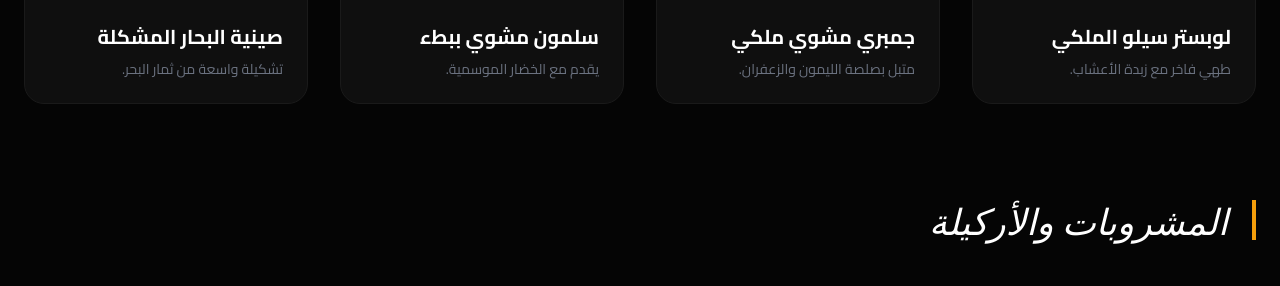
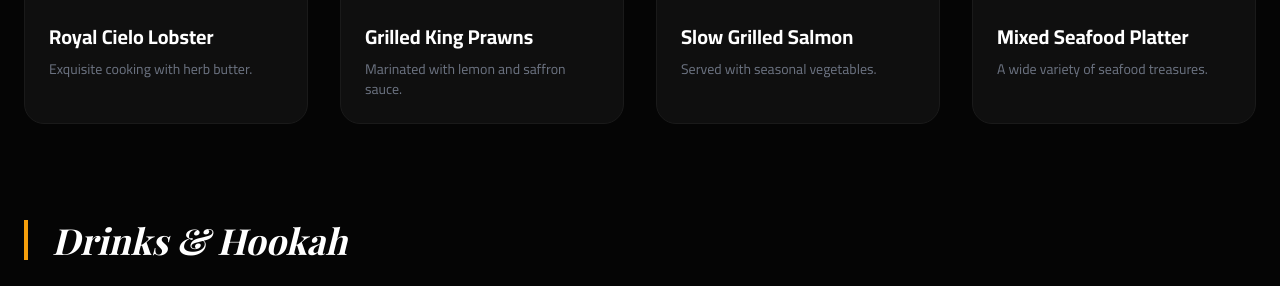
Before and after one commit to RaniaAkramm/CieloLounge, a Flask app: page / in a window 1280 px wide. Shown: the part 1171-1457 px from the top of the page. Run offline with Flask 3, Linux system fonts and the light colour scheme; some libraries are stand-ins or nearby versions; some web fonts are replaced.

Commit message:
Update index.html

````diff
--- a/templates/index.html
+++ b/templates/index.html
@@ -1,9 +1,9 @@
 <!DOCTYPE html>
-<html lang="ar" id="html-tag">
+<html lang="en" id="html-tag">
 <head>
     <meta charset="UTF-8">
     <meta name="viewport" content="width=device-width, initial-scale=1.0">
-    <title>CIELO LOUNGE | تجربة الفخامة المطلقة</title>
+    <title>CIELO LOUNGE | The Ultimate Luxury Experience</title>
     <script src="https://cdn.tailwindcss.com"></script>
     <link href="https://cdnjs.cloudflare.com/ajax/libs/font-awesome/6.4.0/css/all.min.css" rel="stylesheet">
     <link href="https://fonts.googleapis.com/css2?family=Cairo:wght@400;700;900&family=Playfair+Display:ital,wght@0,700;1,700&display=swap" rel="stylesheet">
@@ -62,7 +62,6 @@
             object-fit: cover;
         }
 
-        /* Language Switcher Styling */
         .lang-dropdown {
             background: rgba(255, 255, 255, 0.1);
             backdrop-filter: blur(10px);
@@ -81,29 +80,30 @@
         }
     </style>
 </head>
-<body dir="rtl">
+<body dir="ltr">
 
-    <!-- لافتة بيع الدومين -->
+    <!-- Top Sale Banner -->
     <div class="sale-banner py-2 px-6 sticky top-0 z-[500] shadow-xl">
         <div class="max-w-7xl mx-auto flex flex-wrap justify-between items-center gap-3">
             <div class="flex items-center gap-3">
-                <span class="bg-yellow-400 text-black text-[9px] font-black px-2 py-0.5 rounded uppercase" id="tag-for-sale">للبيع</span>
-                <h2 class="text-xs md:text-sm font-bold tracking-tight" id="banner-text">النطاق متاح للشراء: CIELOLOUNGE.COM</h2>
+                <span class="bg-yellow-400 text-black text-[9px] font-black px-2 py-0.5 rounded uppercase" id="tag-for-sale">FOR SALE</span>
+                <h2 class="text-xs md:text-sm font-bold tracking-tight" id="banner-text">DOMAIN FOR SALE: CIELOLOUNGE.COM</h2>
             </div>
 
             <div class="flex items-center gap-4">
-                <!-- اختيار اللغة -->
+                <!-- Language Selector -->
                 <div class="flex items-center gap-2">
                     <i class="fas fa-globe text-xs"></i>
-                    <select class="lang-dropdown" onchange="changeLanguage(this.value)">
+                    <select class="lang-dropdown" onchange="changeLanguage(this.value)" id="lang-select">
+                        <option value="en">English</option>
                         <option value="ar">العربية</option>
-                        <option value="en">English</option>
                         <option value="fr">Français</option>
                         <option value="de">Deutsch</option>
                     </select>
                 </div>
-                <a href="https://wa.me/9647805380508" class="bg-white text-blue-900 px-4 py-1 rounded-full text-xs font-black">
-                    <i class="fab fa-whatsapp"></i> 009647805380508
+                <!-- GoDaddy Link -->
+                <a href="https://www.godaddy.com/domainsearch/find?domainToCheck=cielolounge.com" target="_blank" class="bg-white text-blue-900 px-4 py-1 rounded-full text-xs font-black hover:bg-gray-100 transition-colors" id="btn-godaddy">
+                    <i class="fas fa-shopping-cart"></i> Buy on GoDaddy
                 </a>
             </div>
         </div>
@@ -114,101 +114,101 @@
         <div class="relative z-10">
             <h3 class="text-blue-400 font-bold tracking-[0.4em] mb-4 text-xs uppercase" id="hero-sub">Luxury Experience</h3>
             <h1 class="text-7xl md:text-9xl serif italic mb-6">Cielo.</h1>
-            <p class="max-w-xl mx-auto text-lg text-gray-200 mb-10 leading-relaxed font-light" id="hero-desc">إطلالة تعانق السحاب، وأطباق تحاكي الفن. سيلو لونج وجهتكم الأولى للفخامة في قلب العراق.</p>
+            <p class="max-w-xl mx-auto text-lg text-gray-200 mb-10 leading-relaxed font-light" id="hero-desc">A view that touches the clouds, and dishes that mimic art. Cielo Lounge is your premier destination for luxury in the heart of Iraq.</p>
             <div class="flex flex-wrap justify-center gap-4">
-                <a href="#food" class="bg-white text-black px-10 py-4 font-bold rounded-full hover:bg-blue-600 hover:text-white transition-all text-sm" id="btn-menu">قائمة الطعام</a>
-                <a href="#events" class="border border-white/30 text-white px-10 py-4 font-bold rounded-full hover:bg-white hover:text-black transition-all text-sm" id="btn-events">أجواء سيلو</a>
+                <a href="#food" class="bg-white text-black px-10 py-4 font-bold rounded-full hover:bg-blue-600 hover:text-white transition-all text-sm" id="btn-menu">Our Menu</a>
+                <a href="#events" class="border border-white/30 text-white px-10 py-4 font-bold rounded-full hover:bg-white hover:text-black transition-all text-sm" id="btn-events">Cielo Vibes</a>
             </div>
         </div>
     </header>
 
     <main class="max-w-7xl mx-auto px-6 py-24">
 
-        <!-- قسم الأكلات البحرية -->
+        <!-- Seafood Section -->
         <section id="food" class="mb-24">
-            <div class="mb-12 border-r-4 border-blue-600 pr-6" id="section-seafood-header">
-                <h2 class="text-4xl serif italic" id="seafood-title">كنوز البحر</h2>
-                <p class="text-gray-500 mt-2 italic" id="seafood-sub">أفضل الاختيارات البحرية الطازجة يومياً</p>
+            <div class="mb-12 border-l-4 border-blue-600 pl-6" id="section-seafood-header">
+                <h2 class="text-4xl serif italic" id="seafood-title">Sea Treasures</h2>
+                <p class="text-gray-500 mt-2 italic" id="seafood-sub">The finest fresh seafood daily</p>
             </div>
 
             <div class="grid grid-cols-1 md:grid-cols-2 lg:grid-cols-4 gap-8">
                 <div class="menu-card">
-                    <div class="img-box"><img src="https://loremflickr.com/600/400/lobster,cooked" alt="[attachment_0](attachment)"></div>
+                    <div class="img-box"><img src="https://loremflickr.com/600/400/lobster,cooked" alt="Lobster"></div>
                     <div class="p-6">
-                        <h4 class="text-xl font-bold mb-2" id="item-lobster-name">لوبستر سيلو الملكي</h4>
-                        <p class="text-gray-500 text-sm" id="item-lobster-desc">طهي فاخر مع زبدة الأعشاب.</p>
+                        <h4 class="text-xl font-bold mb-2" id="item-lobster-name">Royal Cielo Lobster</h4>
+                        <p class="text-gray-500 text-sm" id="item-lobster-desc">Exquisite cooking with herb butter.</p>
                     </div>
                 </div>
                 <div class="menu-card">
-                    <div class="img-box"><img src="https://loremflickr.com/600/400/shrimp,seafood" alt="[attachment_1](attachment)"></div>
+                    <div class="img-box"><img src="https://loremflickr.com/600/400/shrimp,seafood" alt="Shrimp"></div>
                     <div class="p-6">
-                        <h4 class="text-xl font-bold mb-2" id="item-shrimp-name">جمبري مشوي ملكي</h4>
-                        <p class="text-gray-500 text-sm" id="item-shrimp-desc">متبل بصلصة الليمون والزعفران.</p>
+                        <h4 class="text-xl font-bold mb-2" id="item-shrimp-name">Grilled King Prawns</h4>
+                        <p class="text-gray-500 text-sm" id="item-shrimp-desc">Marinated with lemon and saffron sauce.</p>
                     </div>
                 </div>
                 <div class="menu-card">
-                    <div class="img-box"><img src="https://loremflickr.com/600/400/salmon,fish" alt="[attachment_2](attachment)"></div>
+                    <div class="img-box"><img src="https://loremflickr.com/600/400/salmon,fish" alt="Salmon"></div>
                     <div class="p-6">
-                        <h4 class="text-xl font-bold mb-2" id="item-salmon-name">سلمون مشوي ببطء</h4>
-                        <p class="text-gray-500 text-sm" id="item-salmon-desc">يقدم مع الخضار الموسمية.</p>
+                        <h4 class="text-xl font-bold mb-2" id="item-salmon-name">Slow Grilled Salmon</h4>
+                        <p class="text-gray-500 text-sm" id="item-salmon-desc">Served with seasonal vegetables.</p>
                     </div>
                 </div>
                 <div class="menu-card">
-                    <div class="img-box"><img src="https://loremflickr.com/600/400/seafood,platter" alt=""></div>
+                    <div class="img-box"><img src="https://loremflickr.com/600/400/seafood,platter" alt="Platter"></div>
                     <div class="p-6">
-                        <h4 class="text-xl font-bold mb-2" id="item-platter-name">صينية البحار المشكلة</h4>
-                        <p class="text-gray-500 text-sm" id="item-platter-desc">تشكيلة واسعة من ثمار البحر.</p>
+                        <h4 class="text-xl font-bold mb-2" id="item-platter-name">Mixed Seafood Platter</h4>
+                        <p class="text-gray-500 text-sm" id="item-platter-desc">A wide variety of seafood treasures.</p>
                     </div>
                 </div>
             </div>
         </section>
 
-        <!-- قسم المشروبات -->
+        <!-- Drinks Section -->
         <section id="drinks" class="mb-24">
-            <div class="mb-12 border-r-4 border-amber-500 pr-6" id="section-drinks-header">
-                <h2 class="text-4xl serif italic" id="drinks-title">المشروبات والأركيلة</h2>
+            <div class="mb-12 border-l-4 border-amber-500 pl-6" id="section-drinks-header">
+                <h2 class="text-4xl serif italic" id="drinks-title">Drinks & Hookah</h2>
             </div>
             <div class="grid grid-cols-1 md:grid-cols-2 lg:grid-cols-4 gap-8">
                 <div class="menu-card">
-                    <div class="img-box"><img src="https://loremflickr.com/600/400/cocktail,drink" alt="[attachment_3](attachment)"></div>
-                    <div class="p-6"><span class="text-blue-400 text-xs font-bold">Cold</span><h4 class="text-lg font-bold" id="item-cold">موخيتو منعش</h4></div>
+                    <div class="img-box"><img src="https://loremflickr.com/600/400/cocktail,drink" alt="Drink"></div>
+                    <div class="p-6"><span class="text-blue-400 text-xs font-bold">Cold</span><h4 class="text-lg font-bold" id="item-cold">Refreshing Mojito</h4></div>
                 </div>
                 <div class="menu-card">
-                    <div class="img-box"><img src="https://loremflickr.com/600/400/coffee,latte" alt="[attachment_4](attachment)"></div>
-                    <div class="p-6"><span class="text-orange-400 text-xs font-bold">Hot</span><h4 class="text-lg font-bold" id="item-hot">قهوة لاتيه</h4></div>
+                    <div class="img-box"><img src="https://loremflickr.com/600/400/coffee,latte" alt="Latte"></div>
+                    <div class="p-6"><span class="text-orange-400 text-xs font-bold">Hot</span><h4 class="text-lg font-bold" id="item-hot">Coffee Latte</h4></div>
                 </div>
                 <div class="menu-card border-amber-600/50 bg-amber-900/10">
-                    <div class="img-box"><img src="https://loremflickr.com/600/400/hookah,shisha" alt="[attachment_5](attachment)"></div>
-                    <div class="p-6"><span class="text-amber-500 text-xs font-bold">Arguile</span><h4 class="text-lg font-bold text-amber-500" id="item-shisha">أركيلة سيلو VIP</h4></div>
+                    <div class="img-box"><img src="https://loremflickr.com/600/400/hookah,shisha" alt="Shisha"></div>
+                    <div class="p-6"><span class="text-amber-500 text-xs font-bold">Arguile</span><h4 class="text-lg font-bold text-amber-500" id="item-shisha">Cielo VIP Shisha</h4></div>
                 </div>
                 <div class="menu-card">
-                    <div class="img-box"><img src="https://loremflickr.com/600/400/coffee,specialty" alt="[attachment_6](attachment)"></div>
-                    <div class="p-6"><span class="text-purple-400 text-xs font-bold">Specialty</span><h4 class="text-lg font-bold" id="item-v60">قهوة مختصة V60</h4></div>
+                    <div class="img-box"><img src="https://loremflickr.com/600/400/coffee,specialty" alt="V60"></div>
+                    <div class="p-6"><span class="text-purple-400 text-xs font-bold">Specialty</span><h4 class="text-lg font-bold" id="item-v60">V60 Specialty Coffee</h4></div>
                 </div>
             </div>
         </section>
 
-        <!-- قسم الأجواء -->
+        <!-- Events Section -->
         <section id="events" class="mb-24 text-center">
-            <h2 class="text-5xl serif italic mb-4" id="events-title">عالم سيلو</h2>
-            <p class="text-gray-400 mb-12" id="events-sub">عيش اللحظة في أفضل أجواء ليلية</p>
+            <h2 class="text-5xl serif italic mb-4" id="events-title">Cielo Universe</h2>
+            <p class="text-gray-400 mb-12" id="events-sub">Live the moment in the best night vibes</p>
             <div class="grid grid-cols-1 md:grid-cols-3 gap-6">
                 <div class="h-[400px] rounded-3xl overflow-hidden relative group">
                     <img src="https://loremflickr.com/800/1200/party,club" class="w-full h-full object-cover">
                     <div class="absolute inset-0 bg-black/60 flex items-center justify-center p-4">
-                        <h4 class="text-2xl font-bold" id="event-dj">حفلات الـ DJ</h4>
+                        <h4 class="text-2xl font-bold" id="event-dj">DJ Nights</h4>
                     </div>
                 </div>
                 <div class="h-[400px] rounded-3xl overflow-hidden relative group">
                     <img src="https://loremflickr.com/800/1200/rooftop,terrace" class="w-full h-full object-cover">
                     <div class="absolute inset-0 bg-black/60 flex items-center justify-center p-4">
-                        <h4 class="text-2xl font-bold" id="event-terrace">إطلالة التراس</h4>
+                        <h4 class="text-2xl font-bold" id="event-terrace">Terrace View</h4>
                     </div>
                 </div>
                 <div class="h-[400px] rounded-3xl overflow-hidden relative group">
                     <img src="https://loremflickr.com/800/1200/lounge,modern" class="w-full h-full object-cover">
                     <div class="absolute inset-0 bg-black/60 flex items-center justify-center p-4">
-                        <h4 class="text-2xl font-bold" id="event-interior">الجلسات الداخلية</h4>
+                        <h4 class="text-2xl font-bold" id="event-interior">Indoor Seating</h4>
                     </div>
                 </div>
             </div>
@@ -223,20 +223,43 @@
                 <span class="block text-gray-500 text-[10px] uppercase mb-2" id="footer-inq">Inquiries</span>
                 <a href="mailto:cccvcccv3@gmail.com" class="text-lg hover:text-blue-500 transition">cccvcccv3@gmail.com</a>
             </div>
-            <div>
-                <span class="block text-gray-500 text-[10px] uppercase mb-2" id="footer-wa">WhatsApp</span>
-                <a href="https://wa.me/9647805380508" class="text-lg text-green-500 font-bold">009647805380508</a>
-            </div>
         </div>
         <p class="text-gray-700 text-[10px] tracking-[0.4em] uppercase">© 2024 Cielolounge.com</p>
     </footer>
 
     <script>
         const translations = {
+            en: {
+                dir: 'ltr',
+                banner: 'DOMAIN FOR SALE: CIELOLOUNGE.COM',
+                forSale: 'FOR SALE',
+                godaddy: 'Buy on GoDaddy',
+                heroDesc: 'A view that touches the clouds, and dishes that mimic art. Cielo Lounge is your premier destination for luxury in the heart of Iraq.',
+                btnMenu: 'Our Menu',
+                btnEvents: 'Cielo Vibes',
+                seafoodTitle: 'Sea Treasures',
+                seafoodSub: 'The finest fresh seafood daily',
+                lobster: 'Royal Cielo Lobster',
+                shrimp: 'Grilled King Prawns',
+                salmon: 'Slow Grilled Salmon',
+                platter: 'Mixed Seafood Platter',
+                drinksTitle: 'Drinks & Hookah',
+                itemCold: 'Refreshing Mojito',
+                itemHot: 'Coffee Latte',
+                itemShisha: 'Cielo VIP Shisha',
+                itemV60: 'V60 Specialty Coffee',
+                eventsTitle: 'Cielo Universe',
+                eventsSub: 'Live the moment in the best night vibes',
+                eventDj: 'DJ Nights',
+                eventTerrace: 'Terrace View',
+                eventInterior: 'Indoor Seating',
+                footerInq: 'Inquiries'
+            },
             ar: {
                 dir: 'rtl',
                 banner: 'النطاق متاح للشراء: CIELOLOUNGE.COM',
                 forSale: 'للبيع',
+                godaddy: 'شراء من GoDaddy',
                 heroDesc: 'إطلالة تعانق السحاب، وأطباق تحاكي الفن. سيلو لونج وجهتكم الأولى للفخامة في قلب العراق.',
                 btnMenu: 'قائمة الطعام',
                 btnEvents: 'أجواء سيلو',
@@ -246,7 +269,6 @@
                 shrimp: 'جمبري مشوي ملكي',
                 salmon: 'سلمون مشوي ببطء',
                 platter: 'صينية البحار المشكلة',
-                itemDesc: 'طهي فاخر مع زبدة الأعشاب.',
                 drinksTitle: 'المشروبات والأركيلة',
                 itemCold: 'موخيتو منعش',
                 itemHot: 'قهوة لاتيه',
@@ -257,40 +279,13 @@
                 eventDj: 'حفلات الـ DJ',
                 eventTerrace: 'إطلالة التراس',
                 eventInterior: 'الجلسات الداخلية',
-                footerInq: 'الاستفسارات',
-                footerWa: 'واتساب'
-            },
-            en: {
-                dir: 'ltr',
-                banner: 'DOMAIN FOR SALE: CIELOLOUNGE.COM',
-                forSale: 'FOR SALE',
-                heroDesc: 'A view that touches the clouds, and dishes that mimic art. Cielo Lounge is your premier destination for luxury in the heart of Iraq.',
-                btnMenu: 'Our Menu',
-                btnEvents: 'Cielo Vibes',
-                seafoodTitle: 'Sea Treasures',
-                seafoodSub: 'The finest fresh seafood daily',
-                lobster: 'Royal Cielo Lobster',
-                shrimp: 'Grilled King Prawns',
-                salmon: 'Slow Grilled Salmon',
-                platter: 'Mixed Seafood Platter',
-                itemDesc: 'Exquisite cooking with herb butter.',
-                drinksTitle: 'Drinks & Hookah',
-                itemCold: 'Refreshing Mojito',
-                itemHot: 'Coffee Latte',
-                itemShisha: 'Cielo VIP Shisha',
-                itemV60: 'V60 Specialty Coffee',
-                eventsTitle: 'Cielo Universe',
-                eventsSub: 'Live the moment in the best night vibes',
-                eventDj: 'DJ Nights',
-                eventTerrace: 'Terrace View',
-                eventInterior: 'Indoor Seating',
-                footerInq: 'Inquiries',
-                footerWa: 'WhatsApp'
+                footerInq: 'الاستفسارات'
             },
             fr: {
                 dir: 'ltr',
                 banner: 'DOMAINE À VENDRE: CIELOLOUNGE.COM',
                 forSale: 'À VENDRE',
+                godaddy: 'Acheter sur GoDaddy',
                 heroDesc: 'Une vue qui touche les nuages, et des plats qui imitent l\'art. Cielo Lounge est votre destination de luxe au cœur de l\'Irak.',
                 btnMenu: 'Le Menu',
                 btnEvents: 'Vibrations Cielo',
@@ -300,7 +295,6 @@
                 shrimp: 'Crevettes Royales Grillées',
                 salmon: 'Saumon Grillé Lentement',
                 platter: 'Plateau de Fruits de Mer',
-                itemDesc: 'Cuisine exquise au beurre d\'herbes.',
                 drinksTitle: 'Boissons et Chicha',
                 itemCold: 'Mojito Rafraîchissant',
                 itemHot: 'Café Latté',
@@ -311,13 +305,13 @@
                 eventDj: 'Soirées DJ',
                 eventTerrace: 'Vue sur la Terrasse',
                 eventInterior: 'Sièges Intérieurs',
-                footerInq: 'Demandes',
-                footerWa: 'WhatsApp'
+                footerInq: 'Demandes'
             },
             de: {
                 dir: 'ltr',
                 banner: 'DOMAIN ZU VERKAUFEN: CIELOLOUNGE.COM',
                 forSale: 'ZU VERKAUFEN',
+                godaddy: 'Auf GoDaddy kaufen',
                 heroDesc: 'Ein Ausblick, der die Wolken berührt, und Gerichte, die Kunst nachahmen. Cielo Lounge ist Ihr Ziel für Luxus im Herzen des Irak.',
                 btnMenu: 'Die Speisekarte',
                 btnEvents: 'Cielo-Vibes',
@@ -327,7 +321,6 @@
                 shrimp: 'Gegrillte Riesengarnelen',
                 salmon: 'Langsam gegrillter Lachs',
                 platter: 'Gemischte Meeresfrüchteplatte',
-                itemDesc: 'Exquisite Zubereitung mit Kräuterbutter.',
                 drinksTitle: 'Getränke & Shisha',
                 itemCold: 'Erfrischender Mojito',
                 itemHot: 'Kaffee Latte',
@@ -338,8 +331,7 @@
                 eventDj: 'DJ-Nächte',
                 eventTerrace: 'Terrassenblick',
                 eventInterior: 'Innenbereich',
-                footerInq: 'Anfragen',
-                footerWa: 'WhatsApp'
+                footerInq: 'Anfragen'
             }
         };
 
@@ -351,6 +343,7 @@
             // Text updates
             document.getElementById('banner-text').textContent = data.banner;
             document.getElementById('tag-for-sale').textContent = data.forSale;
+            document.getElementById('btn-godaddy').innerHTML = `<i class="fas fa-shopping-cart"></i> ${data.godaddy}`;
             document.getElementById('hero-desc').textContent = data.heroDesc;
             document.getElementById('btn-menu').textContent = data.btnMenu;
             document.getElementById('btn-events').textContent = data.btnEvents;
@@ -376,7 +369,6 @@
             document.getElementById('event-interior').textContent = data.eventInterior;
 
             document.getElementById('footer-inq').textContent = data.footerInq;
-            document.getElementById('footer-wa').textContent = data.footerWa;
 
             // Change border orientation based on direction
             const headers = [document.getElementById('section-seafood-header'), document.getElementById('section-drinks-header')];
@@ -393,5 +385,3 @@
     </script>
 </body>
 </html>
-
-```
````
